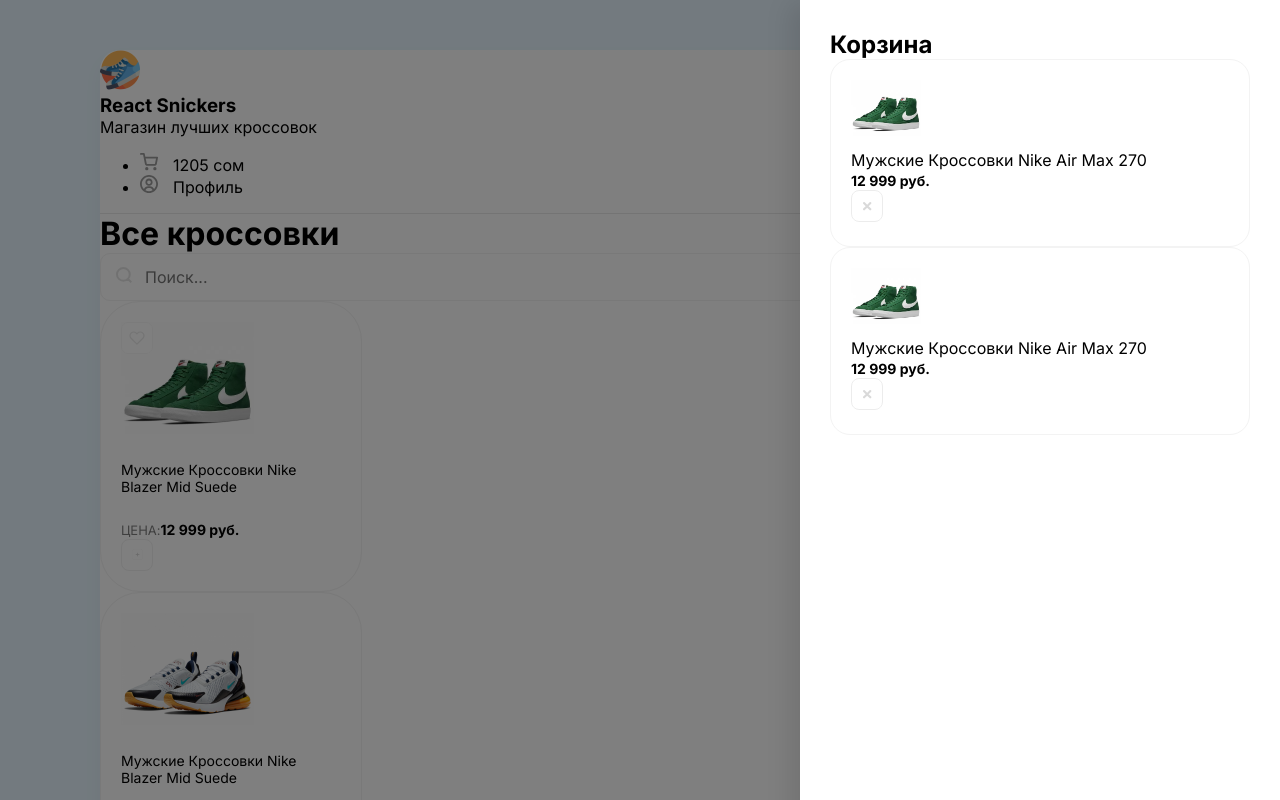
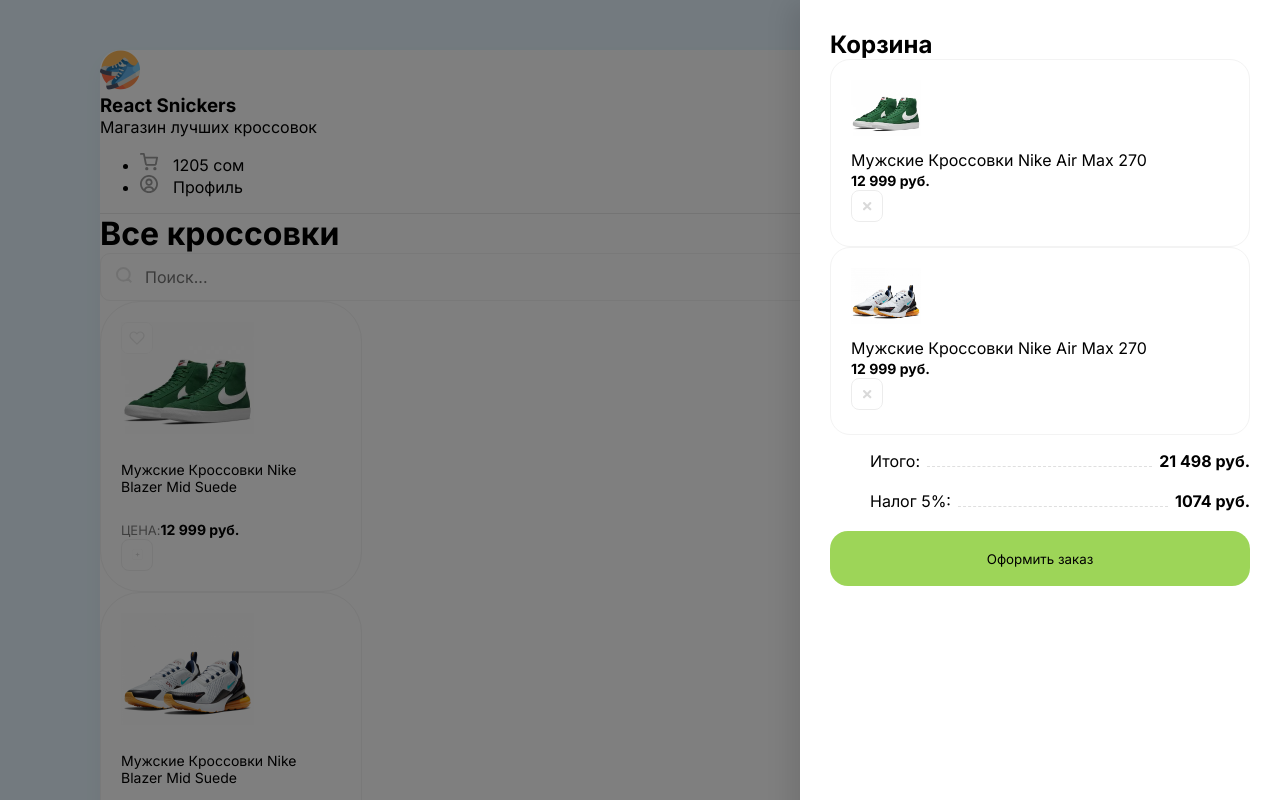
Before and after one commit to rlivaev/Sneakers-React-Store, a React (Create React App) app: page / in a window 1280 px wide. Shown: the top 800 px of the page. Built offline with nearby package versions, Linux system fonts and the light colour scheme.

Commit message:
add button in cart

```diff
--- a/src/App.js
+++ b/src/App.js
@@ -4,6 +4,7 @@
 			<div className='overlay'>
 				<div className='drawer'>
 					<h2 className='mb-30'>Корзина</h2>
+					<div className='items'>
 						<div className='cartItem d-flex align-center mb-20'>
 							<div
 								style={{ backgroundImage: 'url(/img/sneakers/1.jpg)' }}
@@ -17,7 +18,7 @@
 						</div>
 						<div className='cartItem d-flex align-center'>
 							<div
-							style={{ backgroundImage: 'url(/img/sneakers/1.jpg)' }}
+								style={{ backgroundImage: 'url(/img/sneakers/2.jpg)' }}
 								className='cartItemImg'></div>
 
 							<div className='mr-20 flex'>
@@ -25,6 +26,22 @@
 								<b>12 999 руб.</b>
 							</div>
 							<img className='removeBtn' src='/img/btn-remove.svg' alt='Remove' />
+						</div>
+					</div>
+					<div className='cartTotalBlock'>
+						<ul>
+							<li>
+								<span>Итого:</span>
+								<div></div>
+								<b>21 498 руб.</b>
+							</li>
+							<li>
+								<span>Налог 5%:</span>
+								<div></div>
+								<b>1074 руб.</b>
+							</li>
+						</ul>
+						<button>Оформить заказ</button>
 					</div>
 				</div>
 			</div>
--- a/src/index.scss
+++ b/src/index.scss
@@ -105,6 +105,32 @@
     margin: 0;
   }
  }
+
+ .cartTotalBlock{
+  ul{
+    li{
+      display: flex;
+      align-items: flex-end;
+      margin-bottom: 20px;
+
+      div{
+        flex: 1;
+        height: 1px;
+        border-bottom: 1px dashed #dfdfdf;
+        position: relative;
+        top: -4px;
+        margin: 0 7px;
+      }
+    }
+  }
+  button{
+    width: 100%;
+    height: 55px;
+    background: #9dd558;
+    border-radius: 18px;
+    border: 0;
+  }
+ }
 .cartItem{
   border: 1px solid #f3f3f3;
   border-radius: 20px;
```
Lines whose indentation alone changed are shown as unchanged.
